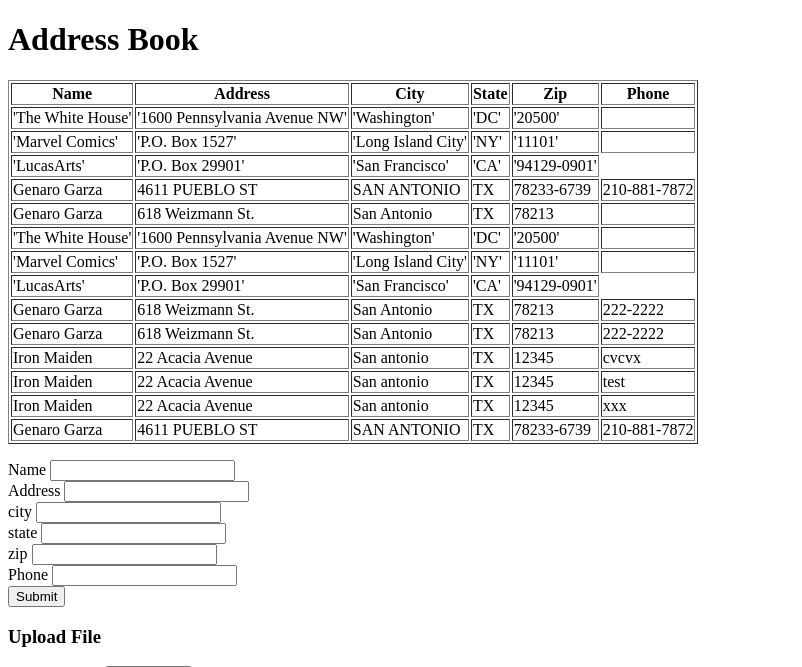
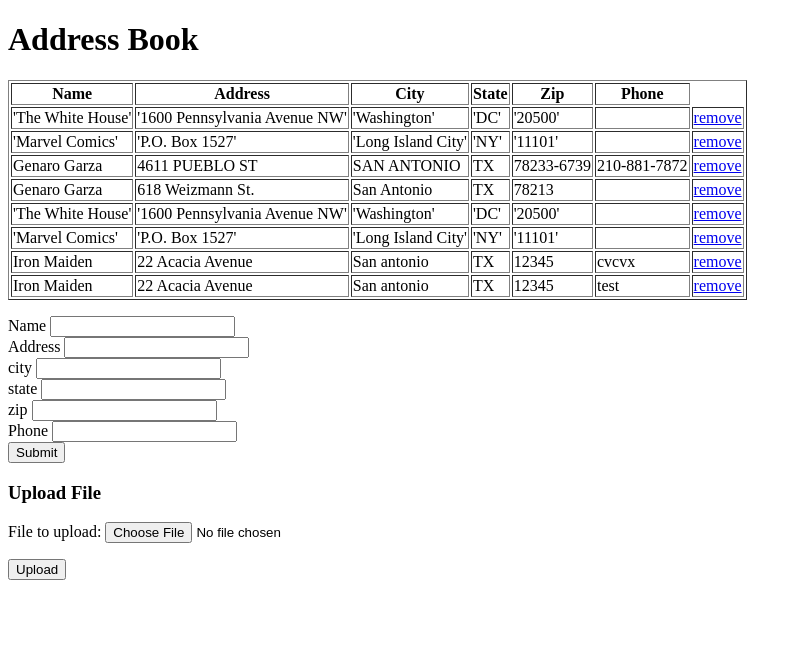
Before and after one commit to genarogarzajr/Codeup_Web_Exercises, a PHP site: page /address_book4.php in a window 1280 px wide. Shown: the top 667 px of the page, without its empty margins (0-802 px from the left). Run offline with PHP 8.4, Linux system fonts and the light colour scheme.

Commit message:
fixed remove link

```diff
--- a/public/address_book4.php
+++ b/public/address_book4.php
@@ -3,11 +3,20 @@
 $addressBook = [];
 $errorMessage = '';
 
-include("classes/address_data_store.php");
+require_once("classes/address_data_store.php");
 
 $ads = new AddressDataStore("data/adr_bk.csv");
 
 $addressBook = $ads->readAddressBook();
+
+if (isset($_GET['action']) && $_GET['action'] == 'remove')
+ 	{
+
+	unset($addressBook[$_GET['index']]);
+	$addressBook = array_values($addressBook);
+	$ads->writeAddressBook($addressBook);
+	}
+
 
 if (!empty($_POST))
 {
@@ -105,6 +114,7 @@ if (count($_FILES) > 0 && $_FILES['file1']['error'] == 0) {
 							<td><?=htmlspecialchars(strip_tags($column));?></td>
 
 						<? endforeach; ?>
+						<td><a href = 'address_book4.php?action=remove&amp;index=<?=$index?>'>remove</a></td>
 					</tr>
 
 				<? endforeach; ?>
--- a/public/data/adr_bk.csv
+++ b/public/data/adr_bk.csv
@@ -1,14 +1,8 @@
 "'The White House'"," '1600 Pennsylvania Avenue NW'"," 'Washington'"," 'DC'"," '20500'",
 "'Marvel Comics'"," 'P.O. Box 1527'"," 'Long Island City'"," 'NY'"," '11101'",
-'LucasArts'," 'P.O. Box 29901'"," 'San Francisco'"," 'CA'"," '94129-0901'"
 "Genaro Garza","4611 PUEBLO ST","SAN ANTONIO",TX,78233-6739,210-881-7872
 "Genaro Garza","618 Weizmann St.","San Antonio",TX,78213,
 "'The White House'"," '1600 Pennsylvania Avenue NW'"," 'Washington'"," 'DC'"," '20500'",
 "'Marvel Comics'"," 'P.O. Box 1527'"," 'Long Island City'"," 'NY'"," '11101'",
-'LucasArts'," 'P.O. Box 29901'"," 'San Francisco'"," 'CA'"," '94129-0901'"
-"Genaro Garza","618 Weizmann St.","San Antonio",TX,78213,222-2222
-"Genaro Garza","618 Weizmann St.","San Antonio",TX,78213,222-2222
 "Iron Maiden","22 Acacia Avenue","San antonio",TX,12345,cvcvx
 "Iron Maiden","22 Acacia Avenue","San antonio",TX,12345,<h1>test</h1>
-"Iron Maiden","22 Acacia Avenue","San antonio",TX,12345,<h1>xxx</h1>
-"Genaro Garza","4611 PUEBLO ST","SAN ANTONIO",TX,78233-6739,210-881-7872
```
